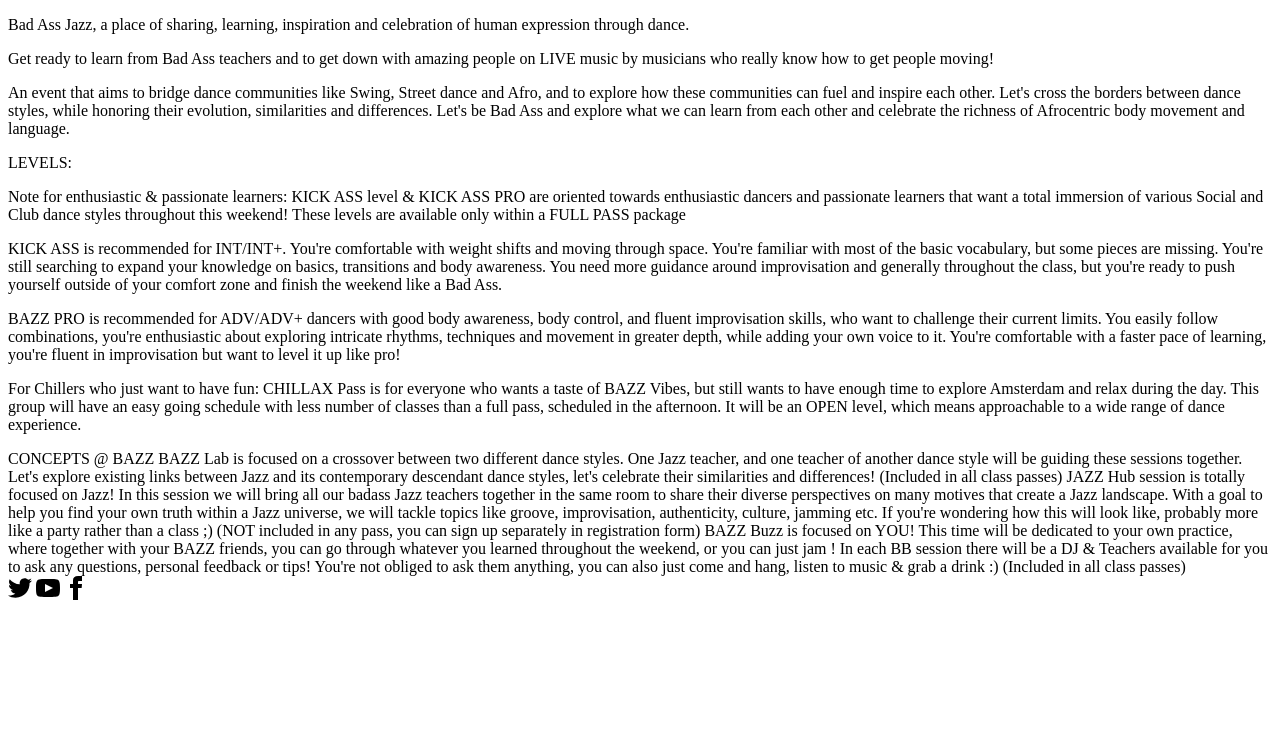
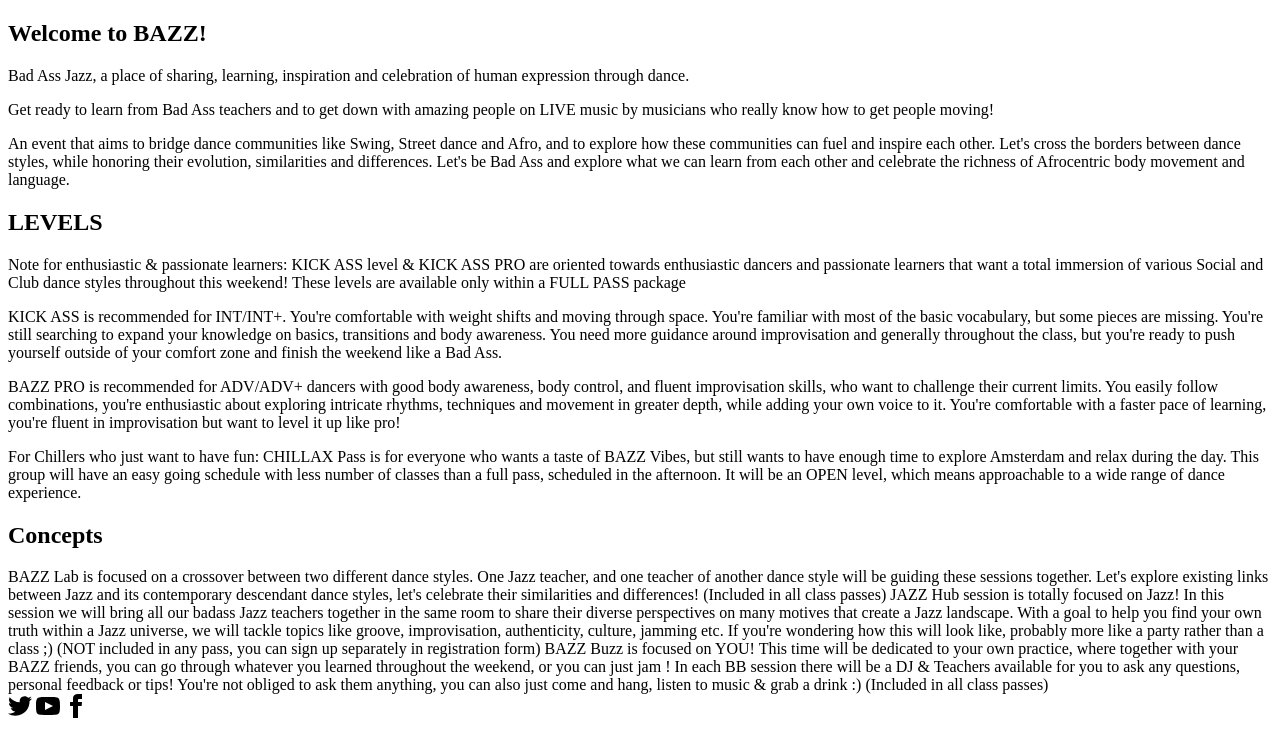
Before and after one commit to dsmits/bazz2023-svelte, a SvelteKit app: page / in a window 1280 px wide. Shown: the top 756 px of the page. Built offline with nearby package versions, Linux system fonts and the light colour scheme.

Commit message:
Main content is there. Needs to be made nicer

```diff
--- a/package.json
+++ b/package.json
@@ -27,6 +27,7 @@
   },
   "type": "module",
   "dependencies": {
+    "@tailwindcss/typography": "^0.5.9",
     "daisyui": "^2.51.5"
   }
 }
--- a/src/routes/+page.svelte
+++ b/src/routes/+page.svelte
@@ -4,20 +4,23 @@
     import { base } from "$app/paths";
     import Concepts from "./Concepts.svelte";
     import Footer from "./Footer.svelte";
+
+    let sections = [Description, Levels, Concepts]
 </script>
 
 <div class="hero min-h-screen" style="background-image: url({base}/save-the-date.png);">
     <div class="hero-overlay bg-transparent/0"></div>
 </div>
+<div class="divider"></div>
 
-<div>
-    <Description/>
+<div class="md:container md:mx-auto px-4 ">
+    {#each sections as section}
+        <div class="flex flex-col place-items-center">
+            <article class="prose lg:prose-xl">
+                <svelte:component this={section} />
+            </article>
+        </div>
+        <div class="divider"></div>
+    {/each}
 </div>
-<div>
-    <Levels/>
-</div>
-<div>
-    <Concepts/>
-</div>
-
 <Footer/>
--- a/src/routes/Concepts.svelte
+++ b/src/routes/Concepts.svelte
@@ -1,5 +1,4 @@
-
-CONCEPTS @ BAZZ
+<h1>Concepts</h1>
 
 BAZZ Lab is focused on a crossover between two different dance styles. One Jazz teacher, and one teacher of another dance style will be guiding these sessions together. Let's explore existing links between Jazz and its contemporary descendant dance styles, let's celebrate their similarities and differences! (Included in all class passes)
 
--- a/src/routes/Description.svelte
+++ b/src/routes/Description.svelte
@@ -1,3 +1,4 @@
+<h1>Welcome to BAZZ!</h1>
 <p>Bad Ass Jazz, a place of sharing, learning, inspiration and celebration of human
     expression through dance.
 </p>
--- a/src/routes/Levels.svelte
+++ b/src/routes/Levels.svelte
@@ -1,4 +1,4 @@
-LEVELS:
+<h1>LEVELS</h1>
 <p>
 Note for enthusiastic & passionate learners:
 KICK ASS level & KICK ASS PRO are oriented towards enthusiastic dancers and passionate learners that want a total immersion of various Social and Club dance styles throughout this weekend! These levels are available only within a FULL PASS package
```
Also changed, not shown: tailwind.config.cjs (+10 -4 lines), 1 other file (tests, documents, lock files or other folders).
